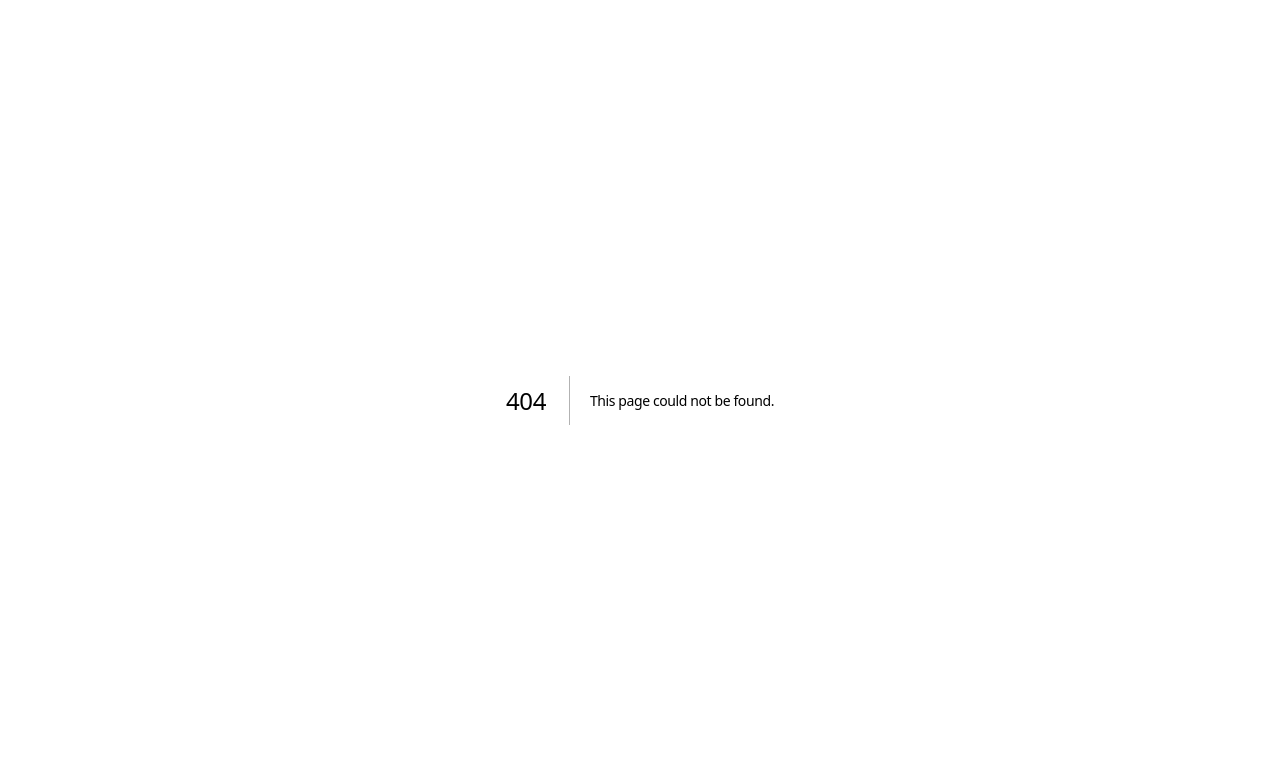
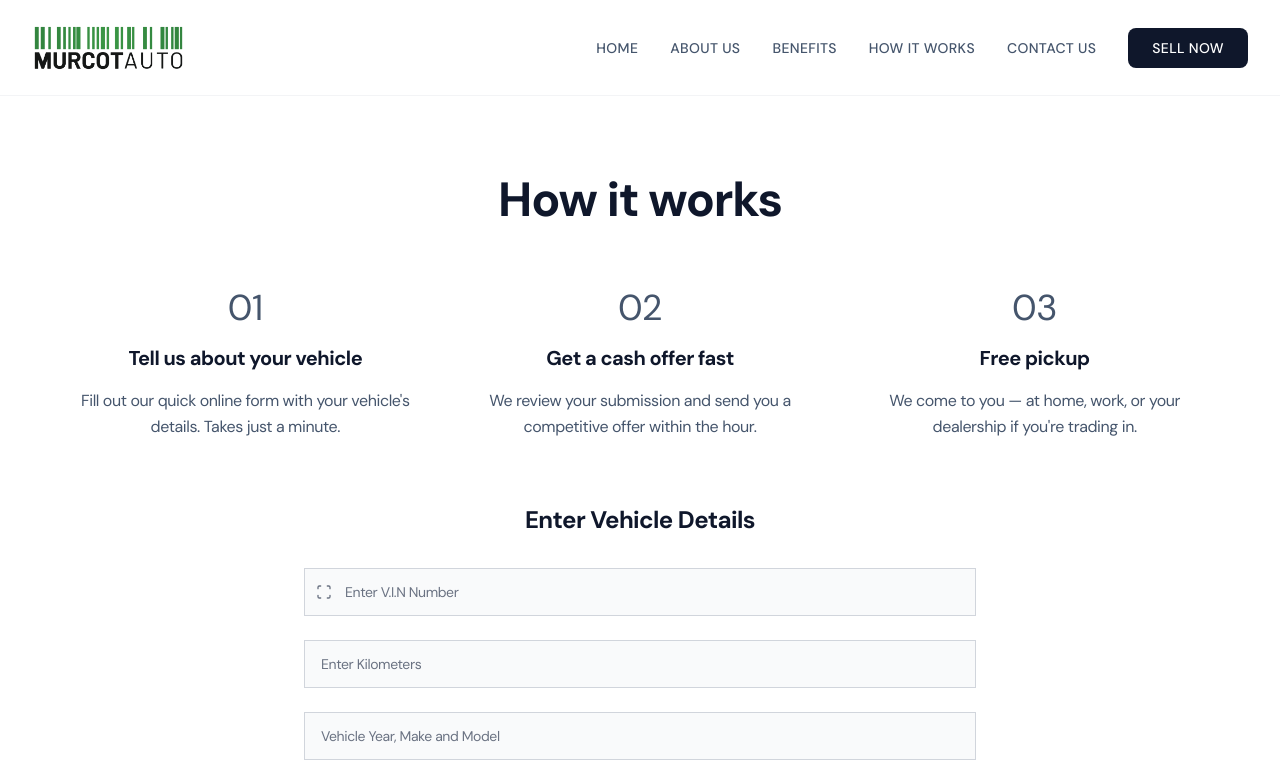
Before and after one commit to Vilakshankh/murcotauto_new, a Next.js app: page /get-started in a window 1280 px wide. Before the commit this address had no page. Shown: the top 783 px of the page. Built offline with nearby package versions, Linux system fonts and the light colour scheme; a web font is replaced by a local one.

Commit message:
redesign navigation and create dedicated get-started page

```diff
--- /dev/null
+++ b/src/app/get-started/page.tsx
@@ -0,0 +1,19 @@
+import Navigation from '@/components/Navigation';
+import HowItWorksSection from '@/components/HowItWorksSection';
+import BenefitsSection from '@/components/BenefitsSection';
+import AboutSection from '@/components/AboutSection';
+import FooterSection from '@/components/FooterSection';
+
+export default function GetStarted() {
+  return (
+    <div className="min-h-screen relative overflow-x-hidden">
+      <Navigation />
+      <div className="pt-16 md:pt-20 lg:pt-24">
+        <HowItWorksSection />
+        <BenefitsSection />
+        <AboutSection />
+        <FooterSection />
+      </div>
+    </div>
+  );
+}
--- a/src/app/page.tsx
+++ b/src/app/page.tsx
@@ -13,12 +13,12 @@ export default function Home() {
     <div className="min-h-screen relative overflow-x-hidden">
       <Navigation />
       <HeroSection />
-      <BenefitsSection />
+      <div id="benefits"><BenefitsSection /></div>
       <WhySellSection />
       <HowItWorksSection />
       <ReviewsSection />
-      <AboutSection />
-      <ContactSection />
+      <div id="about-us"><AboutSection /></div>
+      <div id="contact-us"><ContactSection /></div>
       <FooterSection />
     </div>
   );
--- a/src/components/FooterSection.tsx
+++ b/src/components/FooterSection.tsx
@@ -1,3 +1,5 @@
+import Link from 'next/link';
+
 export default function FooterSection() {
   return (
     <footer className="w-full bg-[#1F1F1F] py-12 sm:py-16 lg:py-20">
@@ -75,9 +77,9 @@ export default function FooterSection() {
             {/* CTA and Logo - Right Side */}
             <div className="sm:col-span-2 lg:col-span-2 flex flex-col gap-6 sm:gap-8">
               {/* Ready to Sell Button */}
-              <button className="w-full sm:w-auto px-6 sm:px-8 py-2.5 sm:py-3 bg-white text-slate-900 text-sm font-medium rounded-full hover:bg-gray-100 transition-all tracking-wide shadow-lg">
+              <Link href="/get-started" className="block w-full sm:w-auto px-6 sm:px-8 py-2.5 sm:py-3 bg-white text-slate-900 text-sm font-medium rounded-full hover:bg-gray-100 transition-all tracking-wide shadow-lg text-center">
                 SELL NOW
-              </button>
+              </Link>
 
               {/* Logo */}
               <div className="flex items-center">
--- a/src/components/HeroSection.tsx
+++ b/src/components/HeroSection.tsx
@@ -1,4 +1,5 @@
 import React from 'react';
+import Link from 'next/link';
 
 export default function HeroSection() {
   return (
@@ -22,9 +23,9 @@ export default function HeroSection() {
         <p className="text-primary-dark text-lg sm:text-xl md:text-2xl lg:text-2xl mb-6 sm:mb-8 leading-relaxed">
         No hassle, Fair price. Done right.
         </p>
-        <button className="btn-primary-light text-sm sm:text-base">
+        <Link href="/get-started" className="btn-primary-light text-sm sm:text-base">
           GET STARTED
-        </button>
+        </Link>
       </div>
       </div>
   );
--- a/src/components/Navigation.tsx
+++ b/src/components/Navigation.tsx
@@ -1,5 +1,6 @@
 'use client';
 import { useState } from 'react';
+import Link from 'next/link';
 
 export default function Navigation() {
   const [isMenuOpen, setIsMenuOpen] = useState(false);
@@ -10,29 +11,37 @@ export default function Navigation() {
         <div className="max-w-7xl mx-auto px-4 sm:px-6 lg:px-8 h-full flex items-center justify-between">
           {/* Logo */}
           <div className="flex items-center">
-            <img
-              src="/15d58f9be544688799a05f2854ca090e81133604.png"
-              alt="Murcot Auto"
-              className="h-7 sm:h-8 md:h-10 lg:h-12 w-auto"
-            />
+            <Link href="/" className="cursor-pointer">
+              <img
+                src="/15d58f9be544688799a05f2854ca090e81133604.png"
+                alt="Murcot Auto"
+                className="h-7 sm:h-8 md:h-10 lg:h-12 w-auto hover:opacity-80 transition-opacity"
+              />
+            </Link>
           </div>
 
           {/* Desktop Navigation Links */}
           <div className="hidden lg:flex items-center space-x-8">
-            <a href="#" className="text-slate-600 text-sm font-medium hover:text-slate-900 transition-colors tracking-wide">
-              PROCESS
-            </a>
-            <a href="#" className="text-slate-600 text-sm font-medium hover:text-slate-900 transition-colors tracking-wide">
-              ABOUT
-            </a>
-            <a href="#" className="text-slate-600 text-sm font-medium hover:text-slate-900 transition-colors tracking-wide">
-              FAQ
-            </a>
+            <Link href="/" className="text-slate-600 text-sm font-medium hover:text-slate-900 transition-colors tracking-wide">
+              HOME
+            </Link>
+            <Link href="/#about-us" className="text-slate-600 text-sm font-medium hover:text-slate-900 transition-colors tracking-wide">
+              ABOUT US
+            </Link>
+            <Link href="/#benefits" className="text-slate-600 text-sm font-medium hover:text-slate-900 transition-colors tracking-wide">
+              BENEFITS
+            </Link>
+            <Link href="/get-started" className="text-slate-600 text-sm font-medium hover:text-slate-900 transition-colors tracking-wide">
+              HOW IT WORKS
+            </Link>
+            <Link href="/#contact-us" className="text-slate-600 text-sm font-medium hover:text-slate-900 transition-colors tracking-wide">
+              CONTACT US
+            </Link>
 
             {/* Sell Button */}
-            <button className="px-6 py-2.5 bg-slate-900 text-white text-sm font-medium rounded-lg hover:bg-slate-800 transition-all tracking-wide">
+            <Link href="/get-started" className="px-6 py-2.5 bg-slate-900 text-white text-sm font-medium rounded-lg hover:bg-slate-800 transition-all tracking-wide">
               SELL NOW
-            </button>
+            </Link>
           </div>
 
           {/* Mobile Menu Button */}
@@ -53,18 +62,24 @@ export default function Navigation() {
           <div className="fixed inset-0 bg-black/20 backdrop-blur-sm" onClick={() => setIsMenuOpen(false)}></div>
           <div className="fixed top-16 md:top-20 left-0 right-0 bg-white border-b border-gray-200 shadow-lg">
             <div className="px-4 py-6 space-y-4">
-              <a href="#" className="block text-slate-700 text-lg font-medium hover:text-slate-900 transition-colors py-2">
-                PROCESS
-              </a>
-              <a href="#" className="block text-slate-700 text-lg font-medium hover:text-slate-900 transition-colors py-2">
-                ABOUT
-              </a>
-              <a href="#" className="block text-slate-700 text-lg font-medium hover:text-slate-900 transition-colors py-2">
-                FAQ
-              </a>
-              <button className="w-full mt-4 px-6 py-3 bg-slate-900 text-white text-sm font-medium rounded-lg hover:bg-slate-800 transition-all tracking-wide">
+              <Link href="/" className="block text-slate-700 text-lg font-medium hover:text-slate-900 transition-colors py-2">
+                HOME
+              </Link>
+              <Link href="/#about-us" className="block text-slate-700 text-lg font-medium hover:text-slate-900 transition-colors py-2">
+                ABOUT US
+              </Link>
+              <Link href="/#benefits" className="block text-slate-700 text-lg font-medium hover:text-slate-900 transition-colors py-2">
+                BENEFITS
+              </Link>
+              <Link href="/get-started" className="block text-slate-700 text-lg font-medium hover:text-slate-900 transition-colors py-2">
+                HOW IT WORKS
+              </Link>
+              <Link href="/#contact-us" className="block text-slate-700 text-lg font-medium hover:text-slate-900 transition-colors py-2">
+                CONTACT US
+              </Link>
+              <Link href="/get-started" className="block w-full mt-4 px-6 py-3 bg-slate-900 text-white text-sm font-medium rounded-lg hover:bg-slate-800 transition-all tracking-wide text-center">
                 SELL NOW
-              </button>
+              </Link>
             </div>
           </div>
         </div>
--- a/src/components/WhySellSection.tsx
+++ b/src/components/WhySellSection.tsx
@@ -1,4 +1,5 @@
 import { Home, Calculator, Car, Shield } from 'lucide-react';
+import Link from 'next/link';
 
 export default function WhySellSection() {
   return (
@@ -22,9 +23,9 @@ export default function WhySellSection() {
             <h2 className="heading-primary-dark text-2xl sm:text-3xl md:text-4xl lg:text-5xl xl:text-6xl leading-tight mb-6 sm:mb-8">
               What sets Murcot Auto apart
             </h2>
-            <button className="btn-primary-light">
+            <Link href="/get-started" className="btn-primary-light">
               GET STARTED
-            </button>
+            </Link>
           </div>
 
           {/* Benefits List */}
```
